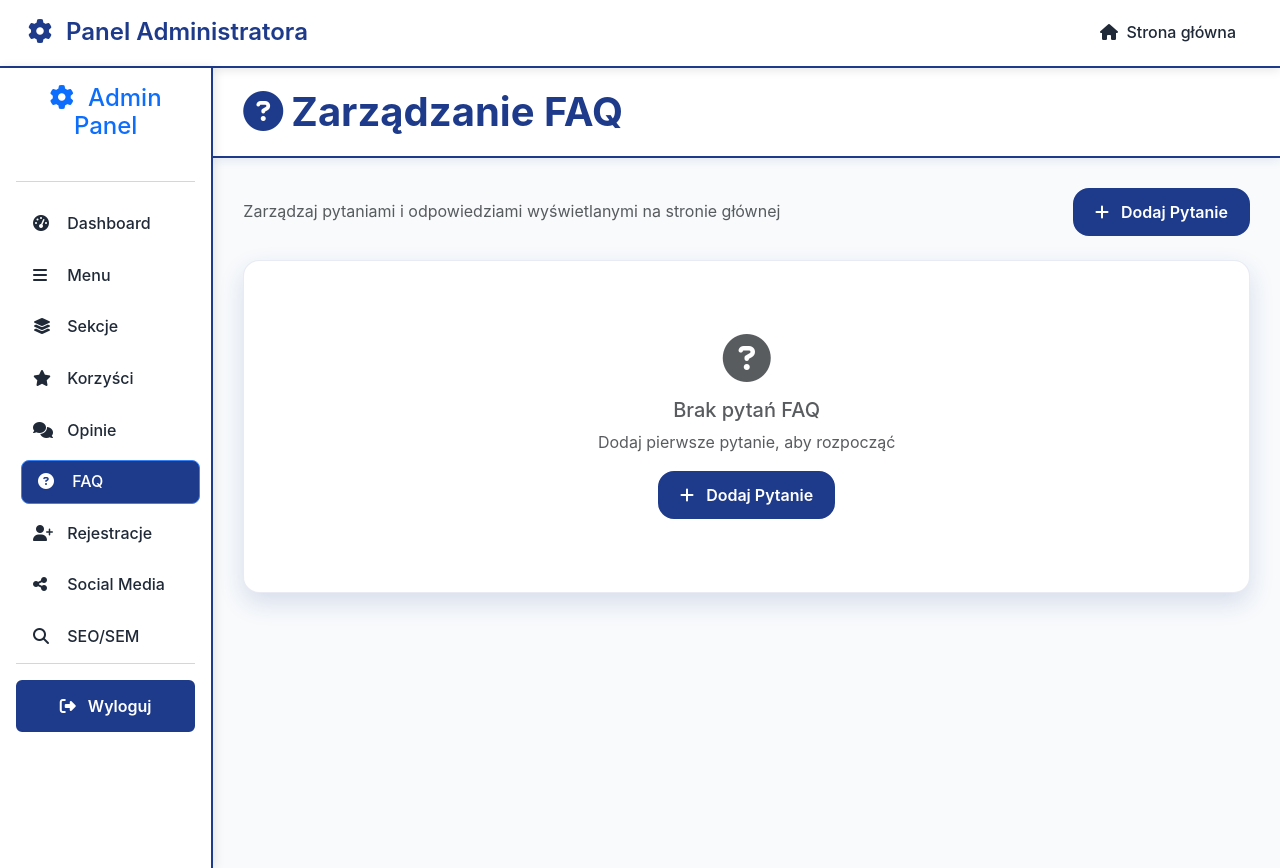
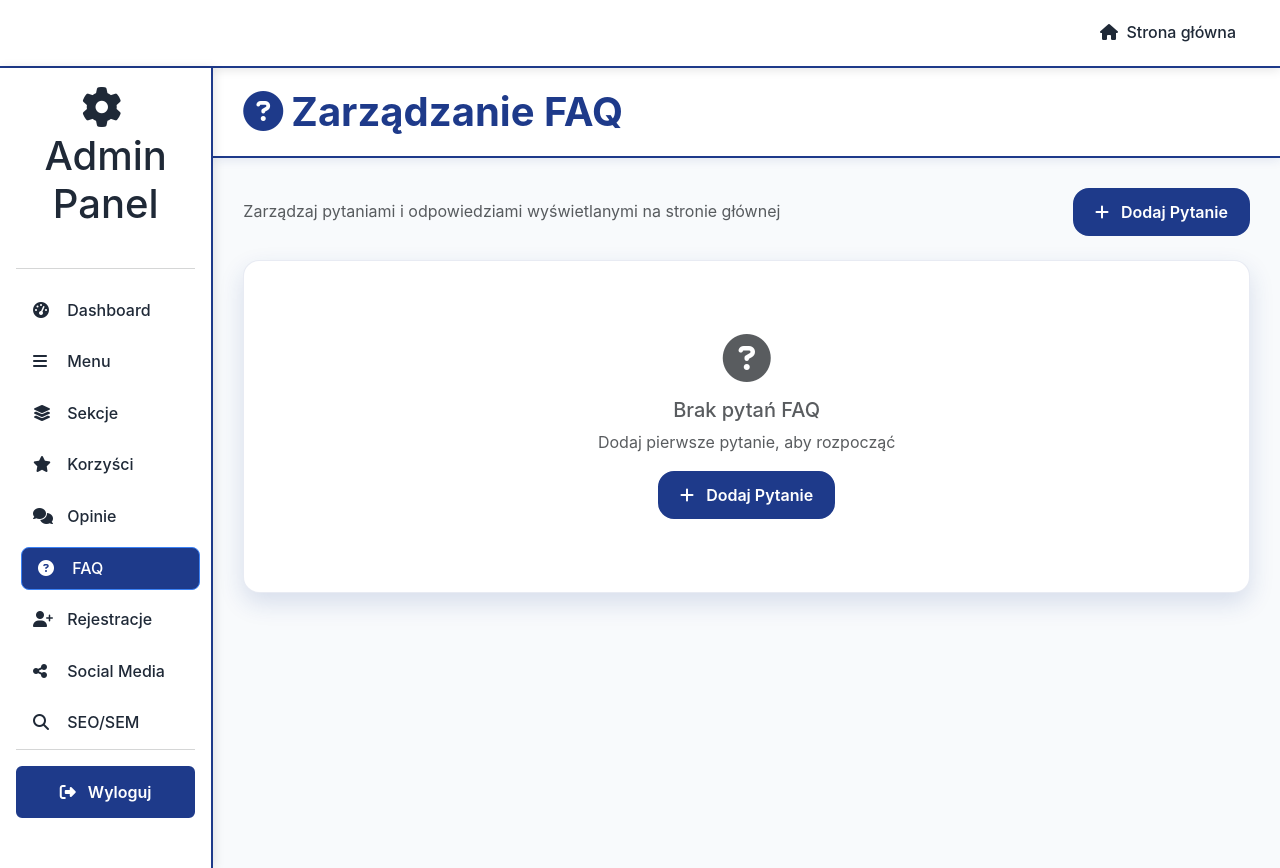
Before and after one commit to codepypl/klublepszezycie, a Flask app: page /admin/faq in a window 1280 px wide. Run offline with Flask 3, Linux system fonts and the light colour scheme; a user stored in the database is signed in.

Commit message:
poprawiono header w menu > FAQ

```diff
--- a/templates/admin/faq.html
+++ b/templates/admin/faq.html
@@ -16,10 +16,6 @@
                 <button class="btn admin-btn-outline d-lg-none" id="sidebarToggle">
                     <i class="fas fa-bars"></i>
                 </button>
-                <span class="navbar-brand text-white mb-0 h1">
-                    <i class="fas fa-cog me-2"></i>
-                    Panel Administratora
-                </span>
                 <div class="navbar-nav ms-auto">
                     <a class="nav-link text-white" href="{{ url_for('index') }}">
                         <i class="fas fa-home me-1"></i>
@@ -34,7 +30,7 @@
                 <!-- Sidebar -->
                 <nav class="col-lg-2 admin-sidebar p-3" id="sidebar">
                     <div class="d-flex flex-column">
-                        <h4 class="text-primary mb-4 text-center d-none d-lg-block">
+                        <h4 class="h1 mb-4 text-center d-none d-lg-block">
                             <i class="fas fa-cog me-2"></i>
                             Admin Panel
                         </h4>
```
